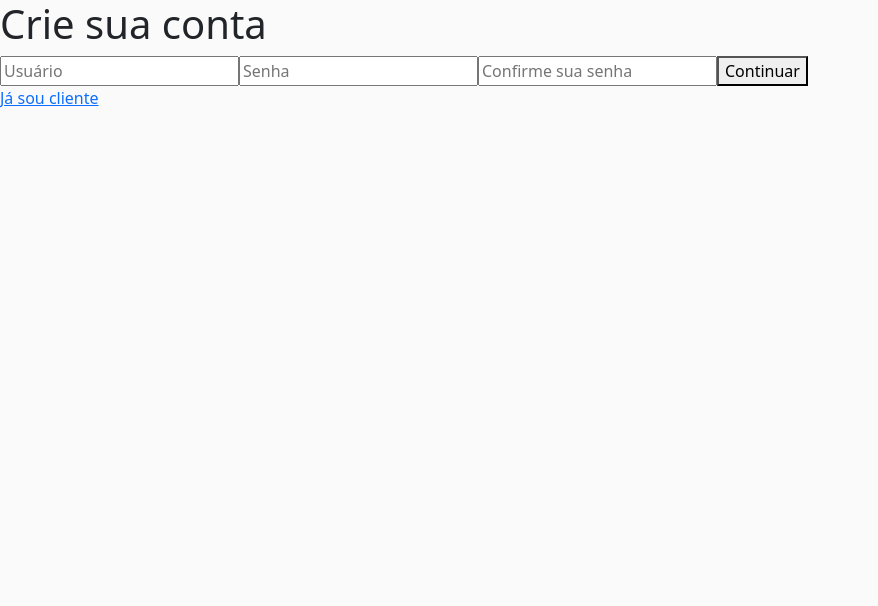
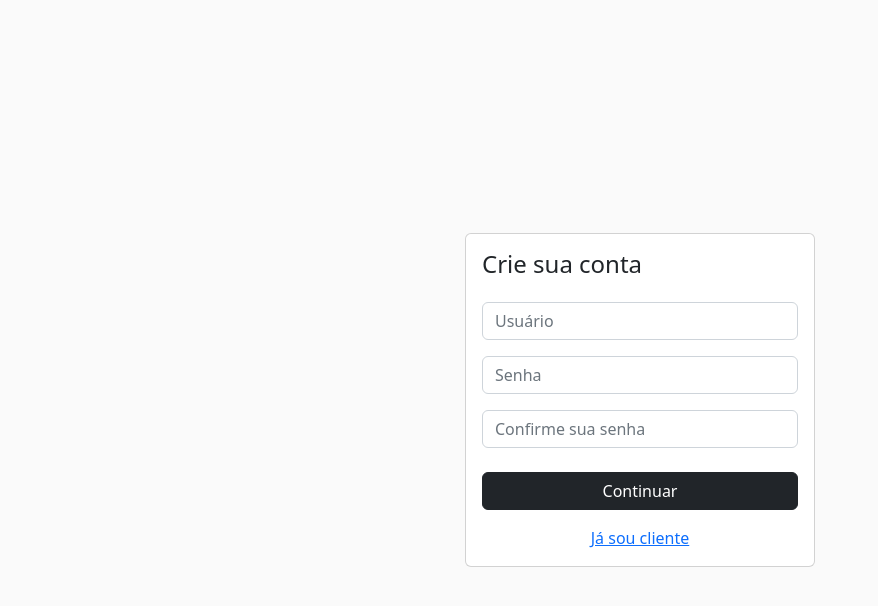
Before and after one commit to thecrawler1/ng.cash, a React (Create React App) app in the folder frontend/: page /new-account in a window 1280 px wide. Shown: the top 606 px of the page, without its empty margins (0-878 px from the left). Built offline with nearby package versions, Linux system fonts and the light colour scheme; no server answers.

Commit message:
feat: change the loader

```diff
--- a/frontend/src/pages/Login.tsx
+++ b/frontend/src/pages/Login.tsx
@@ -1,6 +1,5 @@
 import { useState, MouseEventHandler } from 'react';
 import { Link, useNavigate } from 'react-router-dom';
-import Loading from './Loading';
 import * as requester from '../services/requests';
 
 function Login() {
@@ -29,36 +28,50 @@ function Login() {
     setIsLoading(false);
   }
 
-  return isLoading
-    ? <Loading />
-    : (
-      <main>
+  return (
+    <main className="container">
+      <div className="d-flex justify-content-center align-items-center" style={{minHeight: '100vh'}}>
+        <div style={{width: '350px'}}>
+          <div className="card">
+            <div className="card-body">
+              <h4 className="card-title mb-4">Faça seu login</h4>
               <section>
                 <form>
-            <h1>Faça seu login</h1>
-            { failedTryLogin &&
-              <p>{ errorMessage }</p>
-            }
+                  {failedTryLogin && <div className="alert alert-danger">{ errorMessage }</div>}
                   <input
+                    className="form-control mb-3"
                     type="text"
                     placeholder="Usuário"
                     value={ username }
                     onChange={ ({ target: { value } }) => setUsername(value) }
                   />
                   <input
+                    className="form-control mb-4"
                     type="password"
                     placeholder="Senha"
                     value={ password }
                     onChange={ ({ target: { value } }) => setPassword(value) }
                   />
-            <button onClick={ login }>
-              Continuar
+                  <div className="d-grid mb-3">
+                    { isLoading ? (
+                        <button className="btn btn-dark" disabled>
+                          <span className="spinner-border spinner-border-sm mx-2" role="status" aria-hidden="true"></span>
+                          Carregando...
                         </button>
+                      ) : (
+                        <button className="btn btn-dark" onClick={ login }>Continuar</button>
+                      )
+                    }
+                  </div>
                 </form>
               </section>
-        <section>
+              <section className="text-center">
                 <Link to="/new-account">Ainda não sou cliente</Link>
               </section>
+            </div>
+          </div>
+        </div>
+      </div>
     </main>
   );
 }
--- a/frontend/src/pages/NewAccount.tsx
+++ b/frontend/src/pages/NewAccount.tsx
@@ -1,6 +1,5 @@
 import { MouseEventHandler, useState } from "react";
 import { Link, useNavigate } from "react-router-dom";
-import Loading from "./Loading";
 import * as requester from "../services/requests";
 
 function NewAccount() {
@@ -31,40 +30,57 @@ function NewAccount() {
     setIsLoading(false);
   };
 
-  return isLoading
-    ? <Loading />
-    : (
-      <main>
+  return (
+    <main className="container">
+      <div className="d-flex justify-content-center align-items-center" style={{minHeight: '100vh'}}>
+        <div style={{width: '350px'}}>
+          <div className="card">
+            <div className="card-body">
+              <h4 className="card-title mb-4">Crie sua conta</h4>
               <section>
                 <form>
-            <h1>Crie sua conta</h1>
-            { failedTryCreateAccount && <p>{ errorMessage }</p> }
+                  {failedTryCreateAccount && <div className="alert alert-danger">{ errorMessage }</div>}
                   <input
+                    className="form-control mb-3"
                     type="text"
                     placeholder="Usuário"
                     value={ username }
                     onChange={ ({ target: { value} }) => setUsername(value) }
                   />
                   <input
+                    className="form-control mb-3"
                     type="password"
                     placeholder="Senha"
                     value={ password }
                     onChange={ ({ target: { value} }) => setPassword(value) }
                   />
                   <input
+                    className="form-control mb-4"
                     type="password"
                     placeholder="Confirme sua senha"
                     value={ confirmPassword }
                     onChange={ ({ target: { value} }) => setConfirmPassword(value) }
                   />
-            <button onClick={ newAccount }>
-              Continuar
+                  <div className="d-grid mb-3">
+                    { isLoading ? (
+                        <button className="btn btn-dark" disabled>
+                          <span className="spinner-border spinner-border-sm mx-2" role="status" aria-hidden="true"></span>
+                          Carregando...
                         </button>
+                      ) : (
+                        <button className="btn btn-dark" onClick={ newAccount }>Continuar</button>
+                      )
+                    }
+                  </div>
                 </form>
               </section>
-        <section>
+              <section className="text-center">
                 <Link to="/login">Já sou cliente</Link>
               </section>
+            </div>
+          </div>
+        </div>
+      </div>
     </main>
   );
 }
```
Lines whose indentation alone changed are shown as unchanged.
